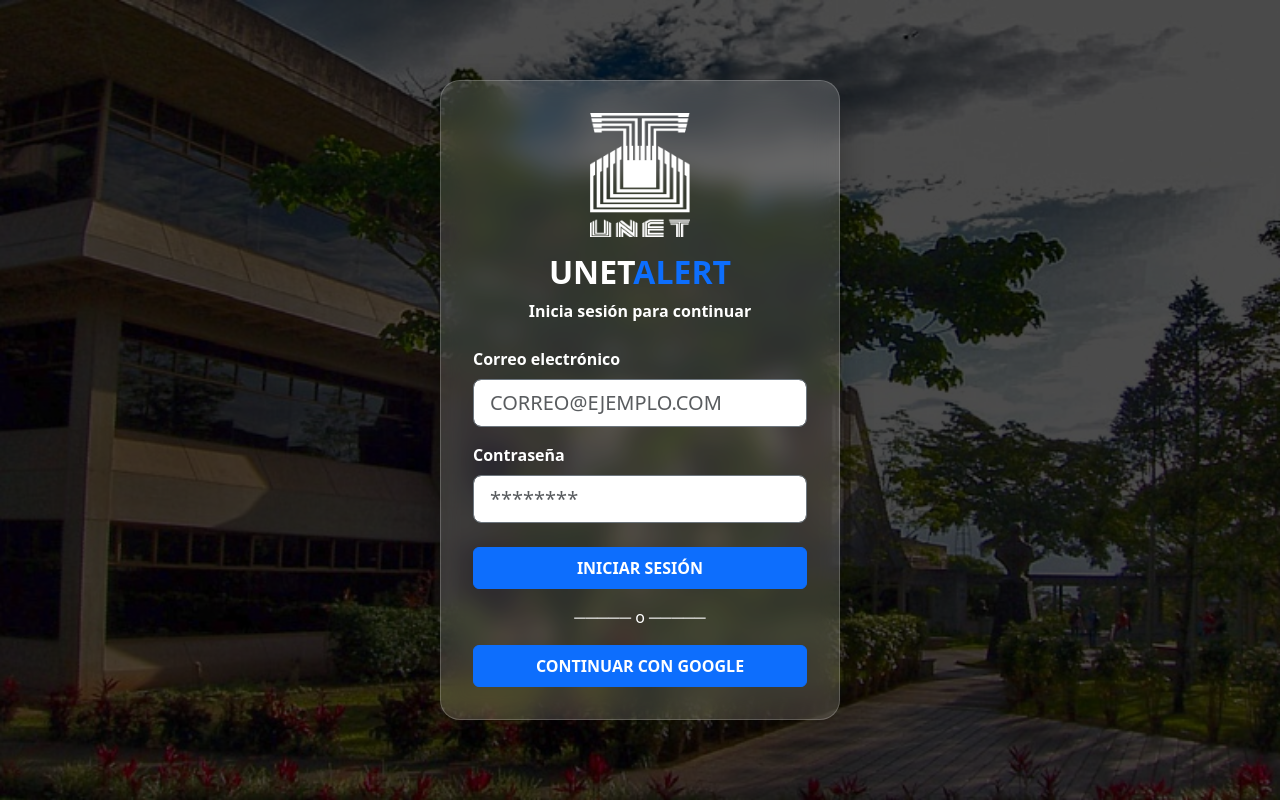
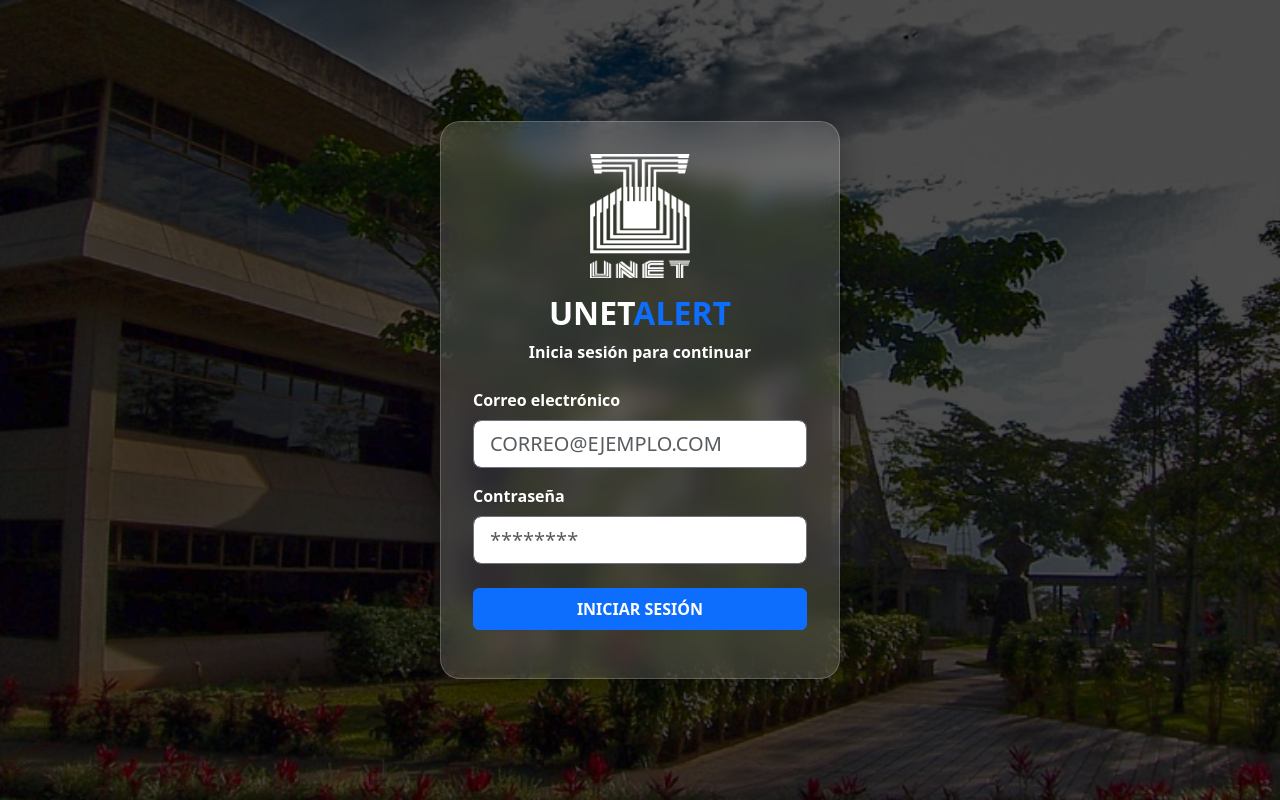
Before and after one commit to FranklynSierra/UnetAlert, a React (Vite) app in the folder ProyectoReporte/: page /login in a window 1280 px wide. Built offline with nearby package versions, Linux system fonts and the light colour scheme; no server answers.

Commit message:
Subiendo todo al sistema

```diff
--- a/ProyectoReporte/src/pages/EditIncident/EditIncident.jsx
+++ b/ProyectoReporte/src/pages/EditIncident/EditIncident.jsx
@@ -48,7 +48,7 @@
     const deleteImageCloudinary = async (publicId) => {
 
         const response = await fetch(
-            "http://localhost:3001/api/cloudinary/delete",
+`${import.meta.env.VITE_API_URL}/api/cloudinary/delete`,
             {
                 method: "POST",
                 headers: {
--- a/ProyectoReporte/src/pages/login/Login.jsx
+++ b/ProyectoReporte/src/pages/login/Login.jsx
@@ -1,10 +1,10 @@
 import { useState } from "react";
 import {
     signInWithEmailAndPassword,
-    signInWithPopup,
+
 } from "firebase/auth";
 
-import { auth, googleProvider } from "../../services/firebase";
+import { auth,  } from "../../services/firebase";
 
 import Input from "../../components/ui/Input";
 import Botones from "../../components/ui/Botones";
@@ -48,21 +48,6 @@
         }
     };
 
-    // ===========================
-    // Login con Google
-    // ===========================
-    const handleGoogleLogin = async () => {
-        try {
-
-            await signInWithPopup(auth, googleProvider);
-
-            alert("¡Sesión iniciada con Google!");
-
-        } catch (error) {
-            console.error(error);
-            alert(error.message);
-        }
-    };
 
     // ===========================
     // Vista
@@ -148,19 +133,7 @@
 
                 {/* Separador */}
 
-                <div className="text-center text-white mb-3">
-                    ───── o ─────
-                </div>
 
-                {/* Google */}
-
-                <Botones
-                    type="button"
-
-                    className="w-100 btn-primary"
-                    texto="Continuar con Google"
-                    onClick={handleGoogleLogin}
-                />
 
             </form>
         </div>
--- a/ProyectoReporte/src/pages/register/Register.jsx
+++ b/ProyectoReporte/src/pages/register/Register.jsx
@@ -40,7 +40,7 @@
             const token = await user.getIdToken();
 
             const response = await fetch(
-                "http://localhost:3001/api/users/register",
+                 `${import.meta.env.VITE_API_URL}/api/users/register`,
                 {
                     method: "POST",
                     headers: {
```
Also changed, not shown: ProyectoReporte/src/utils/permisions.js (+2 -6 lines), 1 other file (tests, documents, lock files or other folders).
